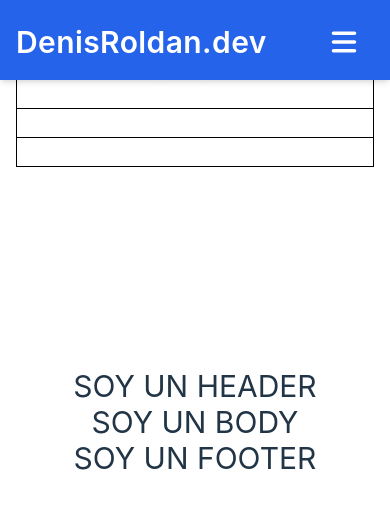
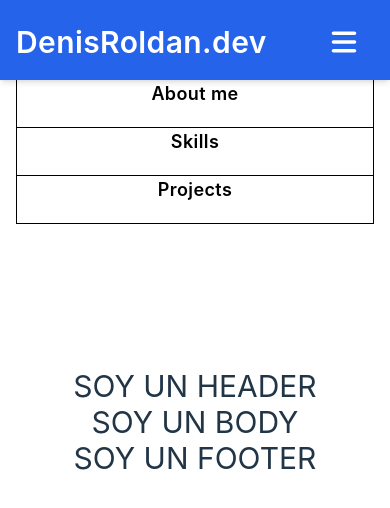
Before and after one commit to denisrold/Portfolio, a React (Vite) app in the folder portfolio/: page / in a window 390 px wide. Both pictures are taken after a click on the icon 344 px from the left and 42 px from the top of the page. Shown: the top 508 px of the page. Built offline with nearby package versions, Linux system fonts and the light colour scheme.

Commit message:
NavBar Responsive

```diff
--- a/portfolio/src/components/views/Navbar.jsx
+++ b/portfolio/src/components/views/Navbar.jsx
@@ -13,10 +13,10 @@ const Navbar=()=>{
             <FontAwesomeIcon icon={faBars} onClick={toggleMenu} className='m-4 mt-3 float-right md:hidden w-7 h-7'/>
             <div className="md:flex justify-between">
                 <span className="block text-3xl mt-2 mr-40 md:flex md:mt-1 md:text-2xl md:ml-5 md:mr-20 lg:text-3xl lg:mr-0 mt-1 lg:ml-10">DenisRoldan.dev</span>
-                <ul className={`${isMenuOpen ? 'block w-full mt-5' : 'hidden'} md:w-fit md:flex md:mt-3 my-2 mr-8 mt-3 text-lg hover:transition-all duration-300}`}>
-                    <li className="w-full border border-solid border-black border-t-0  md:border-none  flex-2 mr-8 cursor-pointer hover:text-blue-500">About me</li>
-                    <li className="w-full border border-solid border-black border-t-0  md:border-none  flex-2 mr-8 cursor-pointer hover:text-blue-500">Skills</li>
-                    <li className="w-full border border-solid border-black border-t-0  md:border-none  flex-2 mr-8 cursor-pointer hover:text-blue-500">Projects</li>
+                <ul className={`${isMenuOpen ? 'block w-full mt-5' : 'hidden'} text-black md:w-fit md:text-white md:flex md:mt-3 my-2 mr-8 mt-3 text-lg hover:transition-all duration-300}`}>
+                    <li onClick={toggleMenu} className="w-full border border-solid h-12 border-black border-t-0  md:border-none  flex-2 mr-8 cursor-pointer hover:text-blue-500">About me</li>
+                    <li onClick={toggleMenu} className="w-full border border-solid h-12 border-black border-t-0  md:border-none  flex-2 mr-8 cursor-pointer hover:text-blue-500">Skills</li>
+                    <li onClick={toggleMenu} className="w-full border border-solid h-12 border-black border-t-0  md:border-none  flex-2 mr-8 cursor-pointer hover:text-blue-500">Projects</li>
                 </ul>
                 <button className="hidden md:flex h-12 w-36  bg-blue-500 justify-around border-0 hover:bg-blue-700">Contact me</button>
             </div>
```
